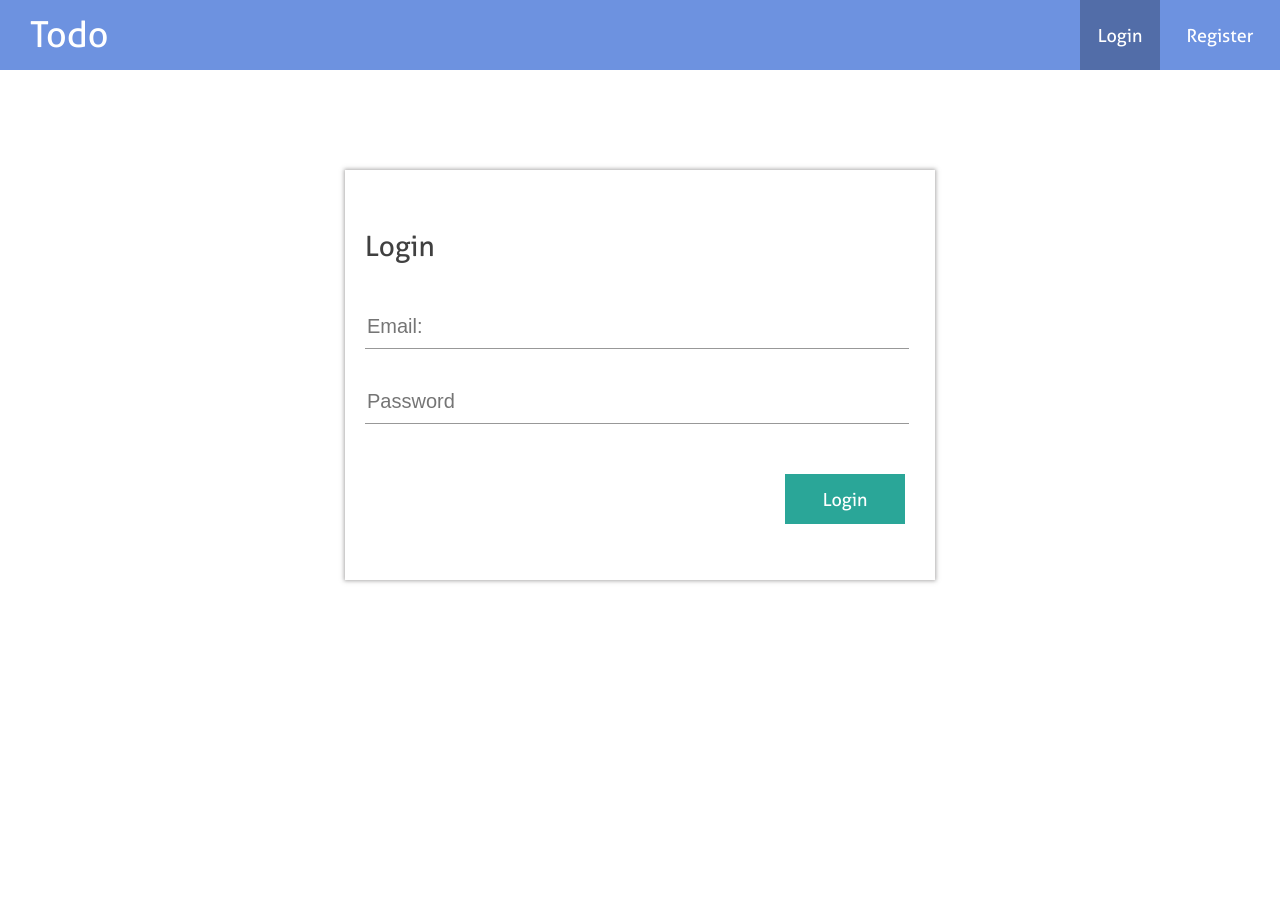
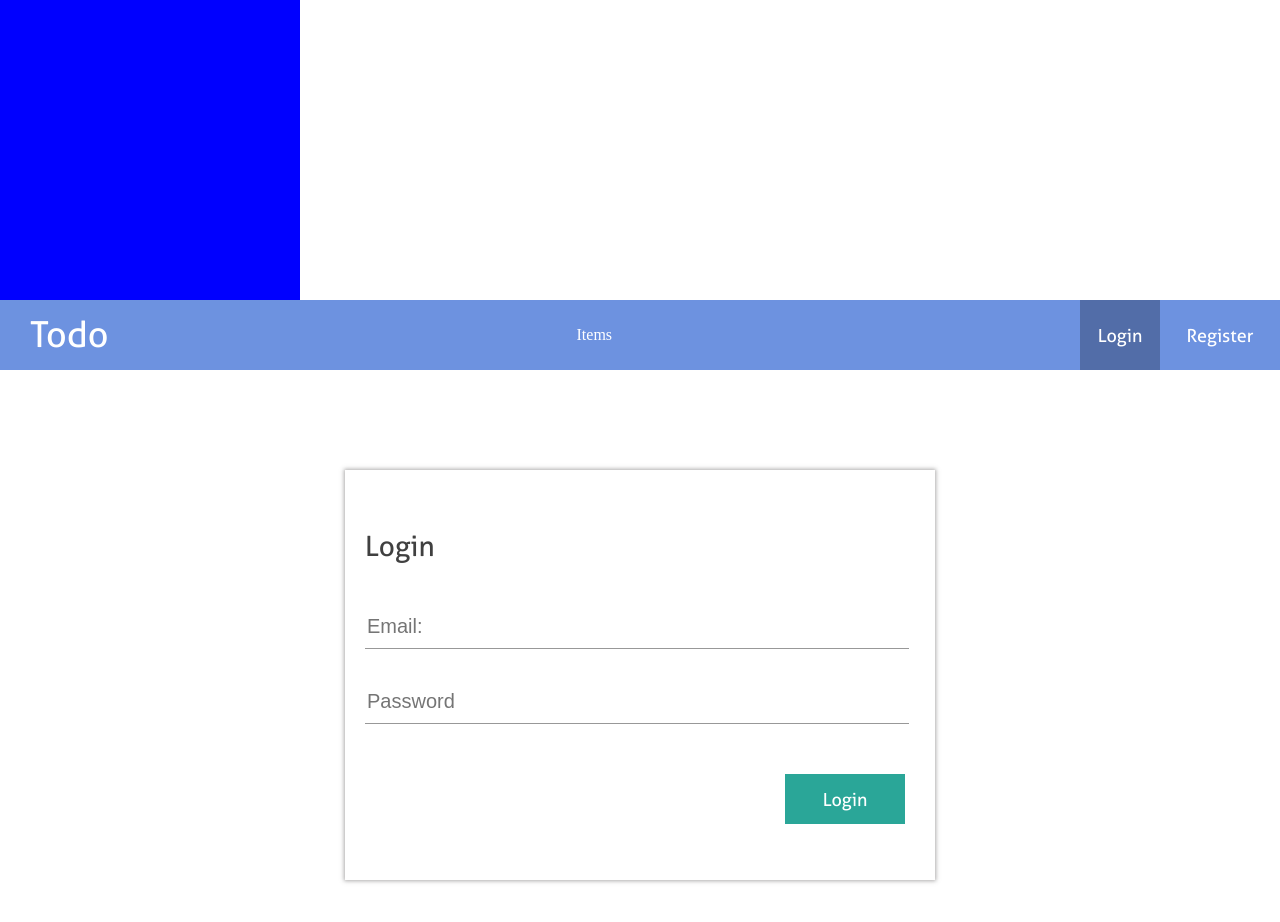
Before and after one commit to Klyukinaaa/todo_react_node, a React (Create React App) app in the folder client/: page /auth/login in a window 1280 px wide. Shown: the top 922 px of the page. Built offline with nearby package versions, Linux system fonts and the light colour scheme.

Commit message:
fix Private Router (items)

```diff
--- a/client/src/components/Container/index.jsx
+++ b/client/src/components/Container/index.jsx
@@ -1,8 +1,9 @@
-import React, {useState, useEffect} from 'react';
+import React, {useState, useEffect, useContext} from 'react';
 import ItemsList from '../ItemsList';
 import InputForm from '../InputForm';
 import ItemsService from "../../services/ItemsService";
 import {useHistory} from 'react-router-dom';
+import AuthContext from "../../context/authContext";
 
 function Container(props) {
   let history = useHistory();
@@ -42,6 +43,7 @@ function Container(props) {
     completed: false,
     color: '',
   });
+  const authContext = useContext(AuthContext);
 
   const [items, setItems] = useState([]);
 
@@ -153,6 +155,7 @@ function Container(props) {
   }
 
   function logout() {
+    authContext.setIsAuth(false)
     history.push('/auth/login')
     localStorage.removeItem('token');
   }
--- /dev/null
+++ b/client/src/components/Header/index.jsx
@@ -0,0 +1,17 @@
+import React, {useState, useEffect, useContext} from 'react';
+import ItemsList from '../ItemsList';
+import InputForm from '../InputForm';
+import ItemsService from "../../services/ItemsService";
+import {useHistory} from 'react-router-dom';
+import AuthContext from "../../context/authContext";
+
+function Header(props) {
+  const authContext = useContext(AuthContext);
+  console.log(window.location.pathname)
+  return (
+      <div style={{backgroundColor: authContext.isAuth? 'red' : 'blue', width: 300, height: 300} }>
+      </div>
+  );
+}
+
+export default Header;
--- a/client/src/components/ItemsList/index.jsx
+++ b/client/src/components/ItemsList/index.jsx
@@ -18,6 +18,7 @@ function ItemsList(props) {
           deleteItem={deleteItem}
       />
   ));
+
   return (
       <div>
         <ul className="todo item">
--- a/client/src/mainRouter.jsx
+++ b/client/src/mainRouter.jsx
@@ -4,6 +4,7 @@ import Container from "./components/Container";
 import {AuthRouter} from "./routes/authRouter";
 import {AuthProvider} from "./context/authContext";
 import PrivateRoute from "./routes/secureRoutes";
+import Header from "./components/Header";
 
 export function MainRouter() {
   const [isAuth, setIsAuth] = useState(false);
@@ -12,14 +13,21 @@ export function MainRouter() {
     if (token !== null) {
       setIsAuth(true)
     }
-  }, [setIsAuth])
+  }, []);
 
+  console.log(isAuth)
   return (
       <AuthProvider value={{isAuth, setIsAuth}}>
+        <Header/>
         <Switch>
-          <PrivateRoute path="/auth" component={AuthRouter}/>
-          <Route path="/items" component={Container}/>
+          <Route path="/auth" component={AuthRouter}/>
+          <PrivateRoute path="/items" component={Container}/>
         </Switch>
       </AuthProvider>
   )
 }
+
+
+//TODO: 1. TOASTS
+//TODO: 2. REDIRECT TO LOGIN
+//TODO: 2. REDIRECT TO LOGIN
--- a/client/src/routes/authRouter.jsx
+++ b/client/src/routes/authRouter.jsx
@@ -1,9 +1,15 @@
-import React from "react";
-import {Route, Switch} from "react-router-dom";
+import React, {useContext} from "react";
+import {Route, Switch, Redirect} from "react-router-dom";
 import Login from "../screens/Login";
 import Register from "../screens/Register";
+import AuthContext from "../context/authContext";
 
 export function AuthRouter({match}) {
+  const authContext = useContext(AuthContext);
+
+  if (authContext.isAuth) {
+    return <Redirect to='/items'/>
+  }
   return (
       <Switch>
         <Route exact path={`${match.path}/login`} component={Login}/>
--- a/client/src/routes/secureRoutes.jsx
+++ b/client/src/routes/secureRoutes.jsx
@@ -4,12 +4,12 @@ import AuthContext from "../context/authContext";
 
 const PrivateRoute = ({component: Component, ...rest}) => {
   const authContext = useContext(AuthContext);
+  console.log(authContext)
   return (
       <Route {...rest} exact
           render={(props) => (
-          authContext.isAuth === false
-              ? <Component {...props} />
-              : <Redirect to='/items'/>
+          authContext.isAuth ? <Component {...props} />
+              : <Redirect to='/auth/login'/>
       )}
       />
   )
--- a/client/src/screens/Login/index.jsx
+++ b/client/src/screens/Login/index.jsx
@@ -1,13 +1,15 @@
-import React, {useState} from 'react';
+import React, {useState, useContext} from 'react';
 import {NavLink} from "react-router-dom";
 import AuthService from "../../services/AuthSerice";
 import {useHistory} from 'react-router-dom';
 
 import './styles.css';
+import AuthContext from "../../context/authContext";
 
 function Login() {
   const authService = new AuthService();
   let history = useHistory();
+  const authContext = useContext(AuthContext);
 
   const [email, setEmail] = useState('');
   const [password, setPassword] = useState('');
@@ -27,6 +29,7 @@ function Login() {
       if (data) {
         setError(data)
       } else {
+        authContext.setIsAuth(true)
         history.push('/items')
       }
     } catch (e) {
@@ -39,6 +42,9 @@ function Login() {
           <div id="header">
             <NavLink to="/auth/login">
               <div id="logo">Todo</div>
+            </NavLink>
+            <NavLink to="/items" activeClassName="hurray">
+              <div id="log_btn">Items</div>
             </NavLink>
             <div id="login_btns">
               <NavLink to="/auth/login" activeClassName="hurray">
--- a/client/src/screens/Register/index.jsx
+++ b/client/src/screens/Register/index.jsx
@@ -33,7 +33,7 @@ function Register() {
         if (data) {
           setError(data)
         } else {
-          setError('Registration completed successfully. You can log in.')
+          history.push('/auth/login')
         }
       } catch (e) {
       }
```
Also changed, not shown: 1 other file (tests, documents, lock files or other folders).
